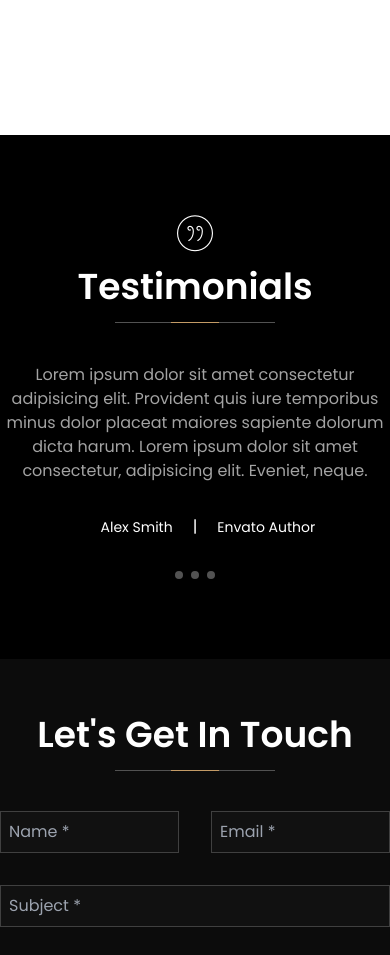
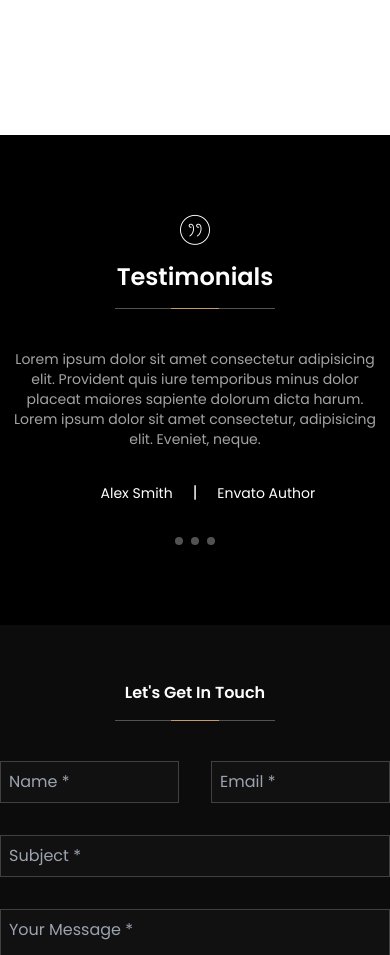
Before and after one commit to miron-khoruzhenko/nice-portfolio, a website: page index.html in a window 390 px wide. Shown: the part 5400-6355 px from the top of the page. Drawn offline with nearby package versions, Linux system fonts and the light colour scheme; files that its build step writes are made by us from their sources.

Commit message:
adaptive parts changed

```diff
--- a/index.html
+++ b/index.html
@@ -473,18 +473,18 @@
 
 
 	<!-- *Testimonials -->
-	<section id="testimonials" class="bg-black py-20">
+	<section id="testimonials" class="bg-black py-20 px-3 md:px-0">
 		<div class="flex flex-col justify-center items-center container mx-auto text-center">
-			<i class="icon-quote text-white text-4xl mb-4" ></i>
+			<i class="icon-quote text-white text-3xl md:text-4xl mb-4" ></i>
 			<h2
-			class="text-center text-4xl text-white font-semibold mb-14 relative
+			class="text-center text-2xl md:text-4xl text-white font-semibold mb-14 relative
 			after:content-[''] after:block after:h-px after:w-12 after:bg-gold
 			after:absolute after:left-1/2 after:-translate-x-1/2 after:-bottom-4
 			before:content-[''] before:block before:h-px before:w-40 before:bg-neutral-600
 			before:absolute before:left-1/2 before:-translate-x-1/2 before:-bottom-4">
 			Testimonials
 			</h2>
-			<p class="text-neutral-400 font-light mb-8">
+			<p class="text-neutral-400 text-sm md:text-base font-light mb-8">
 				Lorem ipsum dolor sit amet consectetur adipisicing elit. Provident quis iure temporibus minus dolor placeat maiores sapiente dolorum dicta harum. Lorem ipsum dolor sit amet consectetur, adipisicing elit. Eveniet, neque.
 			</p>
 			<div class="text-white flex justify-center items-center w-full gap-5">
@@ -571,7 +571,7 @@
 	<section id="contact" class="bg-neutral-800/90 bg-footer bg-no-repeat bg-center bg-cover bg-fixed py-14">
 		<div class="container mx-auto">
 			<h2
-			class="text-center text-4xl text-white font-semibold mb-14 relative
+			class="text-center te md:text-4xl text-white font-semibold mb-14 relative
 			after:content-[''] after:block after:h-px after:w-12 after:bg-gold
 			after:absolute after:left-1/2 after:-translate-x-1/2 after:-bottom-4
 			before:content-[''] before:block before:h-px before:w-40 before:bg-neutral-600
```
